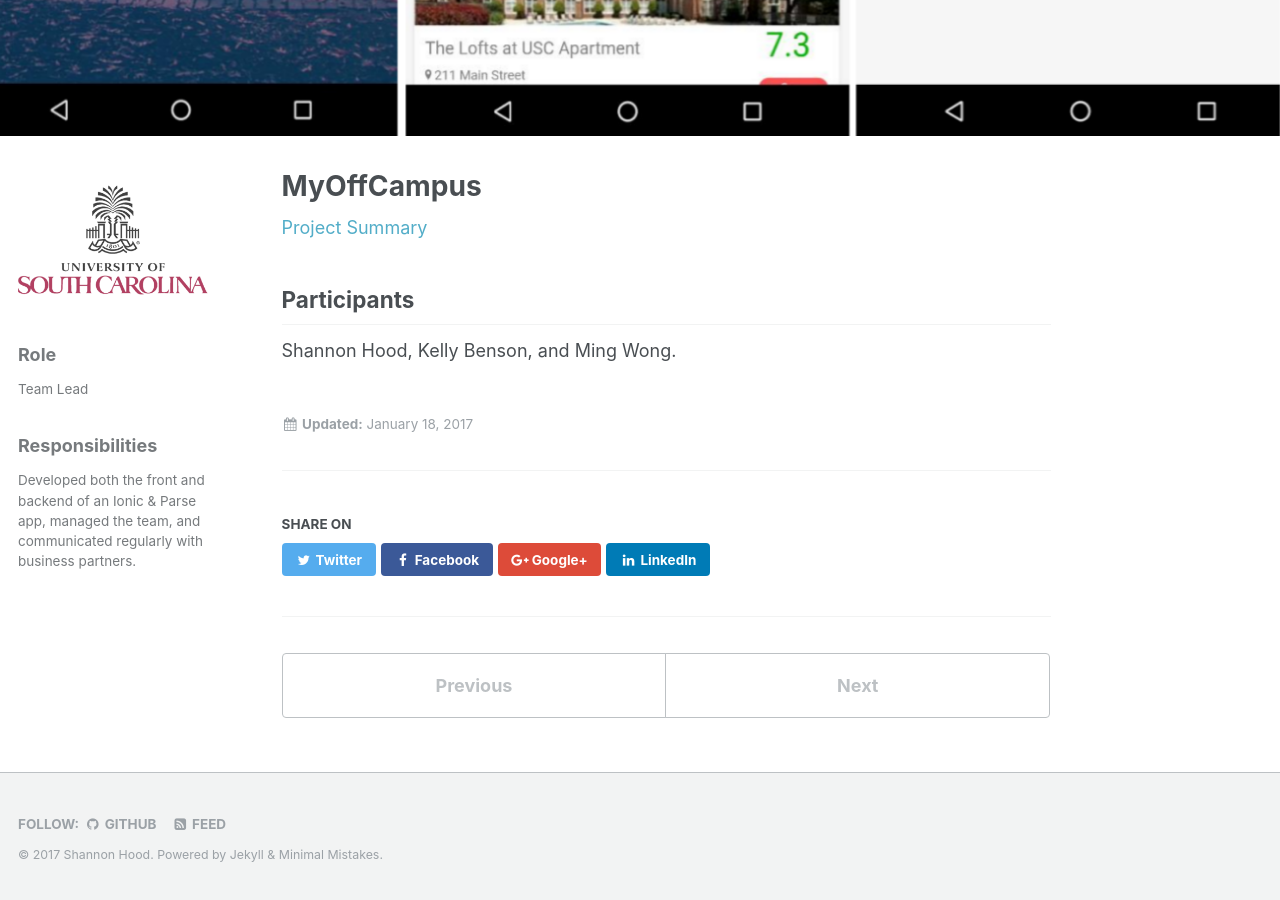
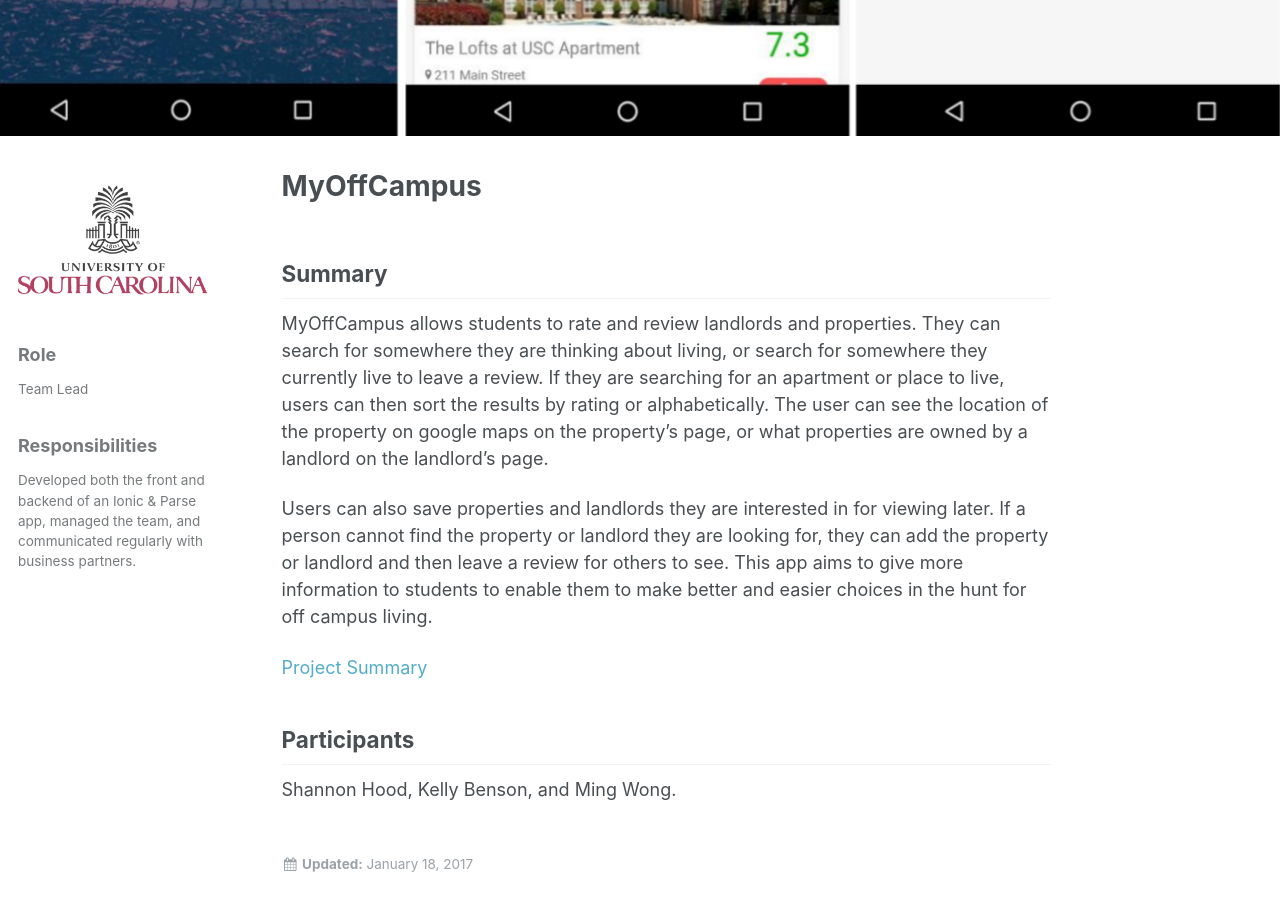
Before and after one commit to hoodsr/hoodsr.github.io, a Jekyll site: the page built from _portfolio/myoffcampus.md, in a window 1280 px wide and 900 px high, scrolled down 756 px. Built offline with Jekyll 4.4.1, drawn with Linux system fonts in a browser that asks for light colours.

Commit message:
myoffcampus summary

```diff
--- a/_portfolio/myoffcampus.md
+++ b/_portfolio/myoffcampus.md
@@ -23,7 +23,11 @@
     image_path: unsplash-gallery-image-3-th.jpg
     alt: "placeholder image 3"
 ---
-
+<h2>Summary</h2>
+<p>MyOffCampus allows students to rate and review landlords and properties. They can search for somewhere they are thinking about living, or search for somewhere they currently live to leave a review. If they are searching for an apartment or place to live, users can then sort the results by rating or alphabetically. The user can see the location of the property on google maps on the property’s page, or what properties are owned by a landlord on the landlord’s page. </p>
+<p>Users can also save properties and landlords they are interested in for
+viewing later. If a person cannot find the property or landlord they are looking for, they can add the property or landlord and then leave a review for others to see. This app aims to give more information to students to enable them to make better and easier choices in the hunt for off campus living.
+</p>
 <a href="../../files/myoffcampus-report.pdf">Project Summary</a>
 
 <h2>Participants</h2>
```
Also changed, not shown: _portfolio/birdseyeview.md (+1 -1 lines).
